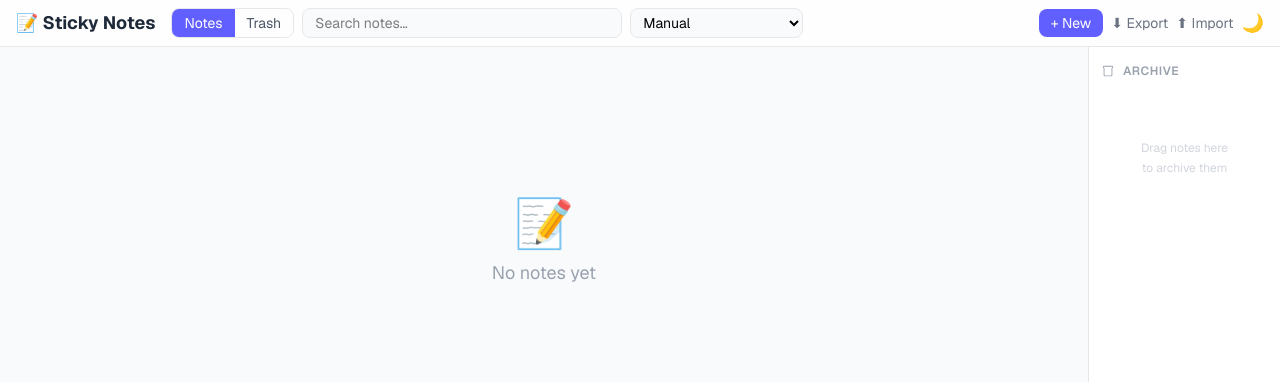
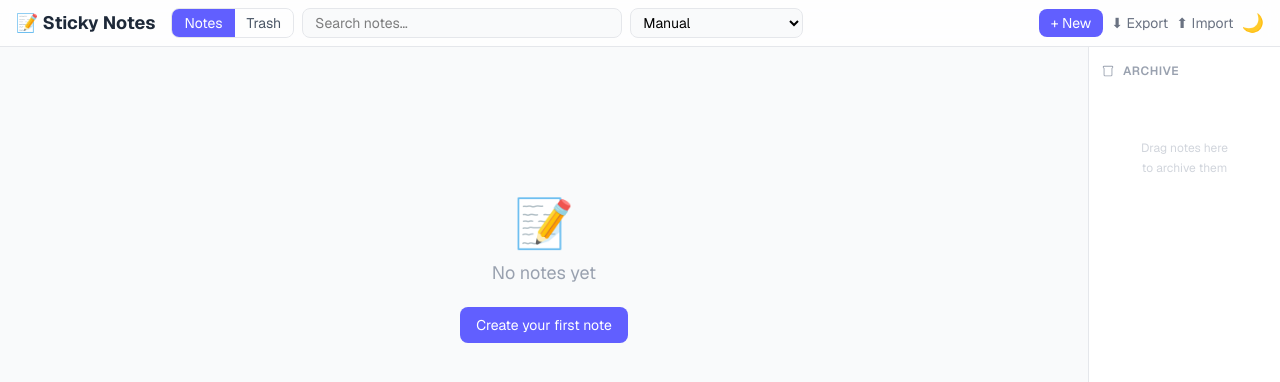
Before and after one commit to cest-pas-faux/sticky-notes, a Next.js app: page / in a window 1280 px wide. Shown: the top 382 px of the page. Built offline with nearby package versions, Linux system fonts and the light colour scheme.

Commit message:
Fix dual useNotes instances causing stale state between toolbar and grid

```diff
--- a/app/page.tsx
+++ b/app/page.tsx
@@ -25,121 +25,13 @@ import { TrashCard } from "@/components/TrashCard";
 import { SettingsPanel } from "@/components/SettingsPanel";
 import type { View } from "@/types";
 
-
-function NotesView() {
-  const {
-    notes,
-    sortOrder,
-    archiveNote,
-    unarchiveNote,
-    updateNote,
-    deleteNote,
-    togglePin,
-    setNoteColor,
-    addTag,
-    removeTag,
-    reorderNotes,
-  } = useNotes();
-
-  const [dragIds, setDragIds] = useState<string[] | null>(null);
-  const [activeId, setActiveId] = useState<string | null>(null);
-  const isDndDisabled = sortOrder !== "manual";
-
-  const sensors = useSensors(
-    useSensor(PointerSensor, { activationConstraint: { distance: 8 } }),
-    useSensor(KeyboardSensor, { coordinateGetter: sortableKeyboardCoordinates }),
-  );
-
-  const { setNodeRef: setGridRef } = useDroppable({ id: "grid-zone" });
-
-  const activeNotes = notes.filter((n) => !n.trashedAt && !n.archived);
-  const archivedNotes = notes.filter((n) => !n.trashedAt && !!n.archived);
-
-  const draggingNote = activeId ? notes.find((n) => n.id === activeId) : null;
-  const draggingFromGrid = !!draggingNote && !draggingNote.archived;
-
-  const sortedActive = sortNotes(activeNotes, sortOrder);
-  const orderedNotes = dragIds
-    ? (dragIds.map((id) => sortedActive.find((n) => n.id === id)).filter(Boolean) as typeof sortedActive)
-    : sortedActive;
-
-  const cardProps = { onUpdate: updateNote, onDelete: deleteNote, onTogglePin: togglePin, onSetColor: setNoteColor, onAddTag: addTag, onRemoveTag: removeTag };
-
-  function handleDragStart({ active }: DragStartEvent) {
-    const id = String(active.id);
-    setActiveId(id);
-    const note = notes.find((n) => n.id === id);
-    if (note && !note.archived && !isDndDisabled) {
-      setDragIds(sortedActive.map((n) => n.id));
-    }
-  }
-
-  function handleDragOver({ active, over }: DragOverEvent) {
-    if (!over || isDndDisabled || over.id === "archive-zone") return;
-    const note = notes.find((n) => n.id === String(active.id));
-    if (!note?.archived) {
-      setDragIds((prev) => {
-        if (!prev) return prev;
-        const oldIdx = prev.indexOf(String(active.id));
-        const newIdx = prev.indexOf(String(over.id));
-        if (oldIdx === -1 || newIdx === -1) return prev;
-        return arrayMove(prev, oldIdx, newIdx);
-      });
-    }
-  }
-
-  function handleDragEnd({ active, over }: DragEndEvent) {
-    const id = String(active.id);
-    const note = notes.find((n) => n.id === id);
-    if (note && over) {
-      const overId = String(over.id);
-      if (overId === "archive-zone" && !note.archived) {
-        archiveNote(id);
-      } else if (note.archived && overId !== "archive-zone") {
-        // dropped on grid-zone or any grid card → unarchive
-        unarchiveNote(id);
-      } else if (!note.archived && dragIds && !isDndDisabled) {
-        reorderNotes(dragIds);
-      }
-    }
-    setActiveId(null);
-    setDragIds(null);
-  }
-
-  function handleDragCancel() {
-    setActiveId(null);
-    setDragIds(null);
-  }
-
+// Separate component so useDroppable runs inside DndContext
+function GridZone({ children }: { children: React.ReactNode }) {
+  const { setNodeRef } = useDroppable({ id: "grid-zone" });
   return (
-    <DndContext
-      sensors={sensors}
-      collisionDetection={(args) => pointerWithin(args).length ? pointerWithin(args) : closestCenter(args)}
-      onDragStart={handleDragStart}
-      onDragOver={handleDragOver}
-      onDragEnd={handleDragEnd}
-      onDragCancel={handleDragCancel}
-    >
-      <div className="flex flex-1 min-h-0">
-        {/* Main grid — also a drop target so archived items can be dropped anywhere here */}
-        <main ref={setGridRef} className="flex-1 px-4 py-6 min-w-0">
-          {orderedNotes.length === 0 ? (
-            <div className="flex flex-col items-center justify-center py-32 text-gray-400 dark:text-gray-500 gap-3">
-              <span className="text-5xl">📝</span>
-              <p className="text-lg">No notes yet</p>
-            </div>
-          ) : (
-            <NotesGrid notes={orderedNotes} {...cardProps} />
-          )}
-        </main>
-
-        {/* Archive panel — right side */}
-        <ArchivePanel
-          notes={archivedNotes}
-          draggingFromGrid={draggingFromGrid}
-        />
-      </div>
-    </DndContext>
+    <main ref={setNodeRef} className="flex-1 px-4 py-6 min-w-0">
+      {children}
+    </main>
   );
 }
 
@@ -155,6 +47,8 @@ export default function Home() {
     restoreNote,
     hardDeleteNote,
     emptyTrash,
+    archiveNote,
+    unarchiveNote,
     setNoteColor,
     togglePin,
     addTag,
@@ -169,11 +63,29 @@ export default function Home() {
   const { dark, toggle: toggleDark } = useDarkMode();
   const [view, setView] = useState<View>("notes");
   const [search, setSearch] = useState("");
+  const [dragIds, setDragIds] = useState<string[] | null>(null);
+  const [activeId, setActiveId] = useState<string | null>(null);
   const importRef = useRef<HTMLInputElement>(null);
 
+  const sensors = useSensors(
+    useSensor(PointerSensor, { activationConstraint: { distance: 8 } }),
+    useSensor(KeyboardSensor, { coordinateGetter: sortableKeyboardCoordinates }),
+  );
+
+  const isDndDisabled = sortOrder !== "manual" || !!search;
+
   const activeNotes = notes.filter((n) => !n.trashedAt && !n.archived);
+  const archivedNotes = notes.filter((n) => !n.trashedAt && !!n.archived);
   const trashNotes = notes.filter((n) => !!n.trashedAt);
-  const displayNotes = filterNotes(sortNotes(activeNotes, sortOrder), search);
+
+  const draggingNote = activeId ? notes.find((n) => n.id === activeId) : null;
+  const draggingFromGrid = !!draggingNote && !draggingNote.archived;
+
+  const sortedActive = sortNotes(activeNotes, sortOrder);
+  const orderedNotes = dragIds
+    ? (dragIds.map((id) => sortedActive.find((n) => n.id === id)).filter(Boolean) as typeof sortedActive)
+    : sortedActive;
+  const displayNotes = filterNotes(orderedNotes, search);
 
   const handleNewNote = useCallback(() => {
     setView("notes");
@@ -203,6 +115,53 @@ export default function Home() {
     e.target.value = "";
   };
 
+  function handleDragStart({ active }: DragStartEvent) {
+    const id = String(active.id);
+    setActiveId(id);
+    const note = notes.find((n) => n.id === id);
+    if (note && !note.archived && !isDndDisabled) {
+      setDragIds(sortedActive.map((n) => n.id));
+    }
+  }
+
+  function handleDragOver({ active, over }: DragOverEvent) {
+    if (!over || isDndDisabled) return;
+    const overId = String(over.id);
+    if (overId === "archive-zone" || overId === "grid-zone") return;
+    const note = notes.find((n) => n.id === String(active.id));
+    if (!note?.archived) {
+      setDragIds((prev) => {
+        if (!prev) return prev;
+        const oldIdx = prev.indexOf(String(active.id));
+        const newIdx = prev.indexOf(overId);
+        if (oldIdx === -1 || newIdx === -1) return prev;
+        return arrayMove(prev, oldIdx, newIdx);
+      });
+    }
+  }
+
+  function handleDragEnd({ active, over }: DragEndEvent) {
+    const id = String(active.id);
+    const note = notes.find((n) => n.id === id);
+    if (note && over) {
+      const overId = String(over.id);
+      if (overId === "archive-zone" && !note.archived) {
+        archiveNote(id);
+      } else if (note.archived && overId !== "archive-zone") {
+        unarchiveNote(id);
+      } else if (!note.archived && dragIds && !isDndDisabled) {
+        reorderNotes(dragIds);
+      }
+    }
+    setActiveId(null);
+    setDragIds(null);
+  }
+
+  function handleDragCancel() {
+    setActiveId(null);
+    setDragIds(null);
+  }
+
   if (!hydrated) {
     return (
       <div className="min-h-screen flex items-center justify-center bg-white dark:bg-gray-900">
@@ -210,6 +169,15 @@ export default function Home() {
       </div>
     );
   }
+
+  const cardProps = {
+    onUpdate: updateNote,
+    onDelete: deleteNote,
+    onTogglePin: togglePin,
+    onSetColor: setNoteColor,
+    onAddTag: addTag,
+    onRemoveTag: removeTag,
+  };
 
   return (
     <div className="min-h-screen bg-gray-50 dark:bg-gray-900 transition-colors flex flex-col">
@@ -240,7 +208,43 @@ export default function Home() {
       )}
 
       {view === "notes" ? (
-        <NotesView />
+        <DndContext
+          sensors={sensors}
+          collisionDetection={(args) => pointerWithin(args).length ? pointerWithin(args) : closestCenter(args)}
+          onDragStart={handleDragStart}
+          onDragOver={handleDragOver}
+          onDragEnd={handleDragEnd}
+          onDragCancel={handleDragCancel}
+        >
+          <div className="flex flex-1">
+            <GridZone>
+              {displayNotes.length === 0 ? (
+                <div className="flex flex-col items-center justify-center py-32 text-gray-400 dark:text-gray-500 gap-3">
+                  <span className="text-5xl">📝</span>
+                  {search ? (
+                    <p>No notes match &ldquo;{search}&rdquo;</p>
+                  ) : archivedNotes.length > 0 ? (
+                    <p>All notes are archived</p>
+                  ) : (
+                    <>
+                      <p className="text-lg">No notes yet</p>
+                      <button
+                        onClick={handleNewNote}
+                        className="mt-2 bg-indigo-500 hover:bg-indigo-600 text-white px-4 py-2 rounded-lg text-sm transition-colors"
+                      >
+                        Create your first note
+                      </button>
+                    </>
+                  )}
+                </div>
+              ) : (
+                <NotesGrid notes={displayNotes} {...cardProps} />
+              )}
+            </GridZone>
+
+            <ArchivePanel notes={archivedNotes} draggingFromGrid={draggingFromGrid} />
+          </div>
+        </DndContext>
       ) : (
         <main className="max-w-screen-xl mx-auto px-4 py-6 w-full">
           {trashNotes.length === 0 ? (
```
